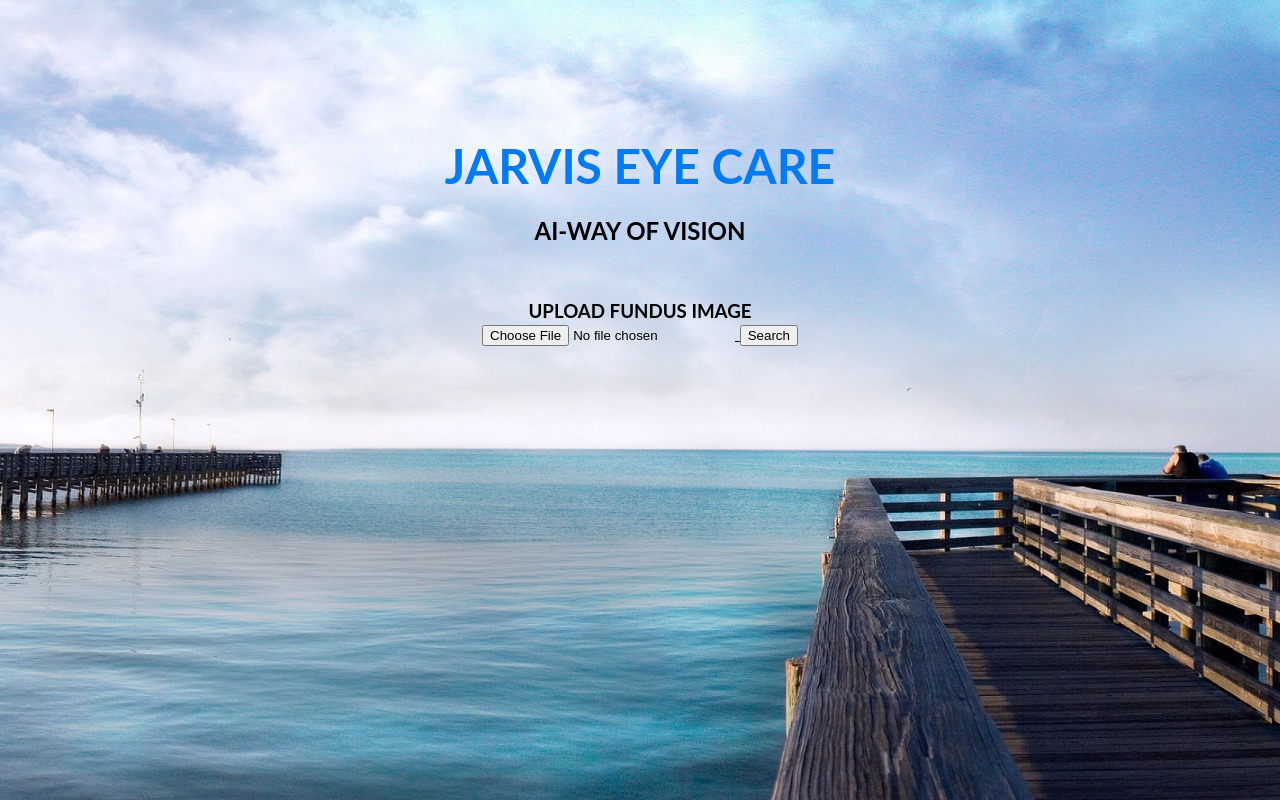
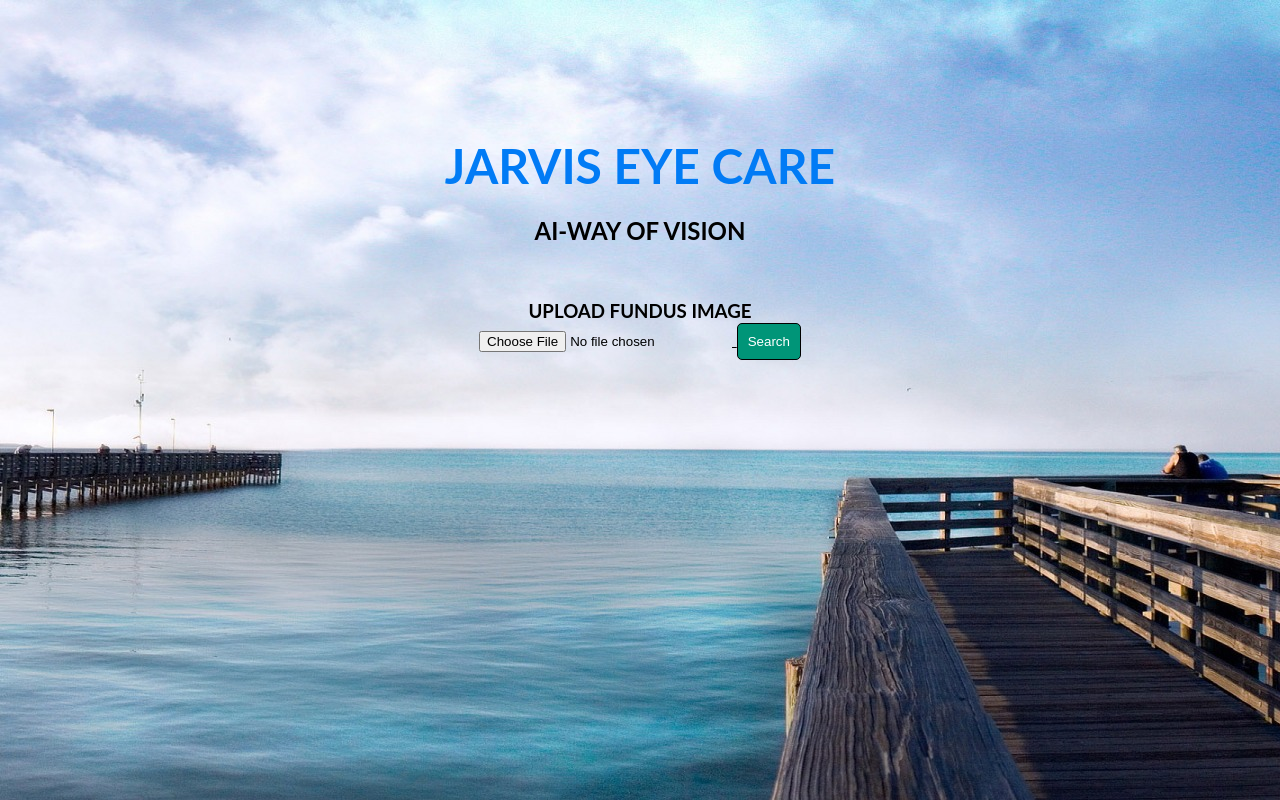
Before and after one commit to jarviseyecare/glaucoma, a plain HTML site: page index1.html in a window 1280 px wide. Drawn offline with Linux system fonts and the light colour scheme.

Commit message:
Update index1.html

```diff
--- a/index1.html
+++ b/index1.html
@@ -5,6 +5,16 @@
 	<title>
 		jarviseyecare
 	</title>
+	<style>
+		#custom-button {
+  padding: 10px;
+  color: white;
+  background-color: #009578;
+  border: 1px solid #000;
+  border-radius: 5px;
+  cursor: pointer;
+}
+</style>
 </head>
 <body background="1.jpg" link="#000" alink="#017bf5" vlink="#000">
 	<br />
```
